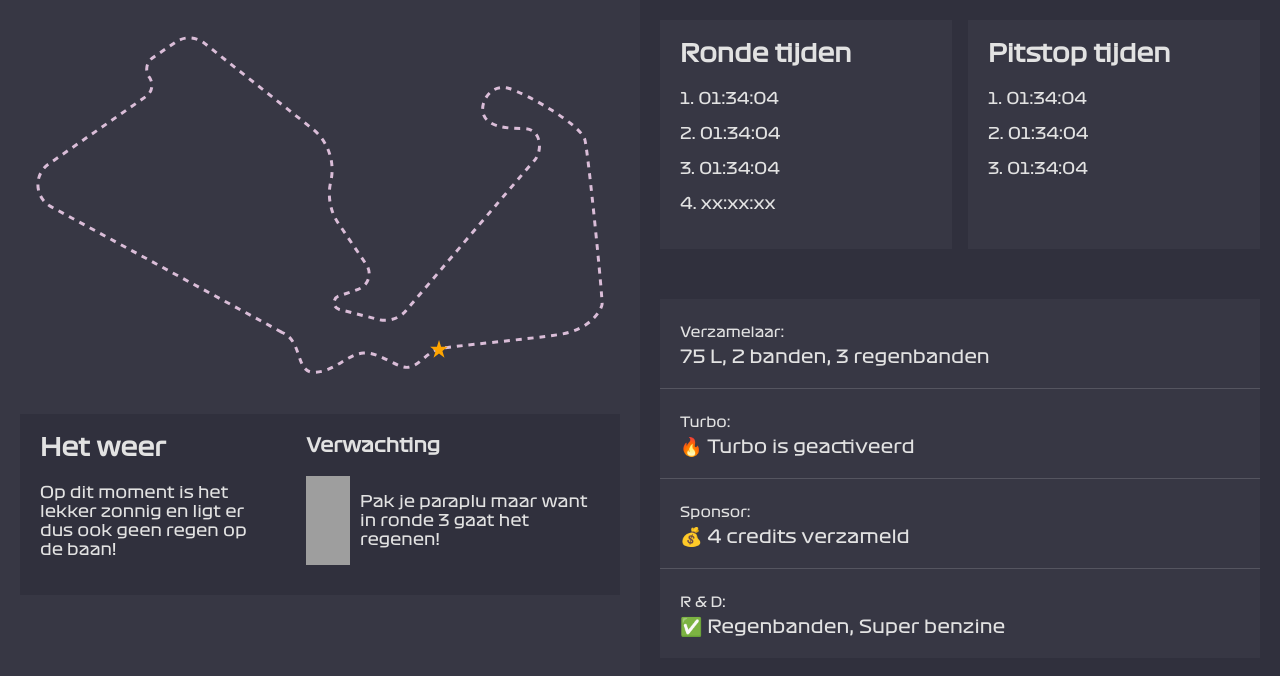
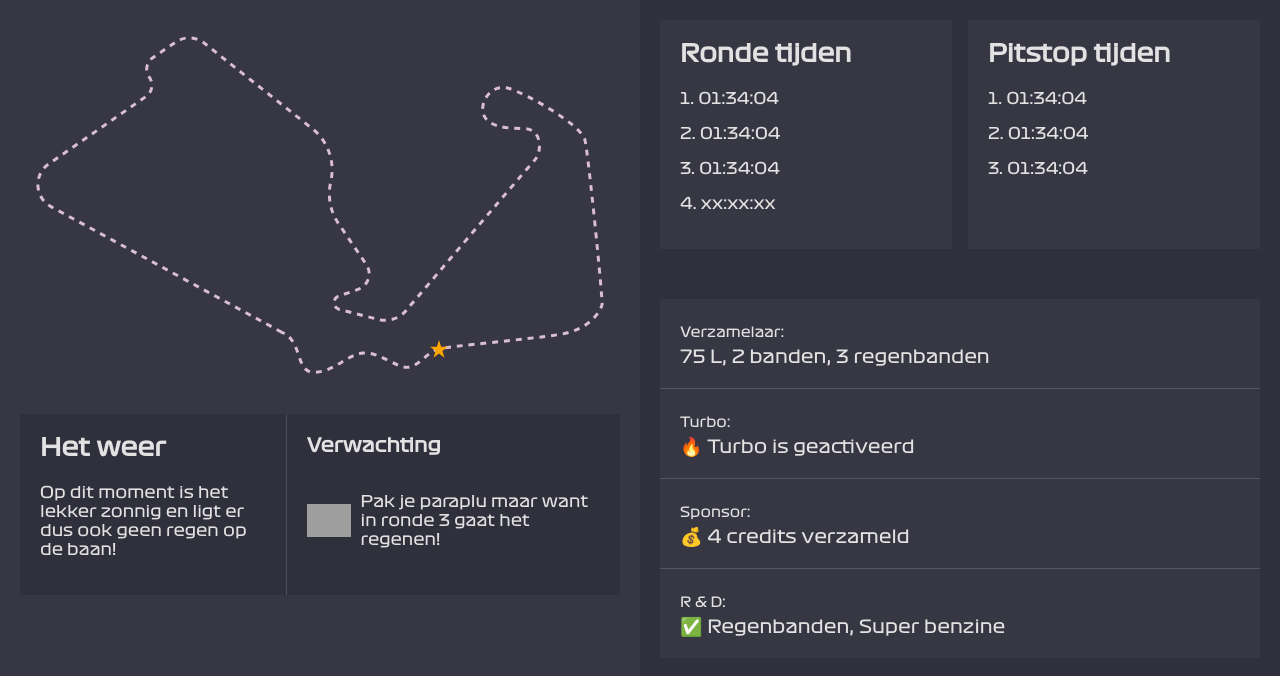
Before and after one commit to perrydrums/kmar-f1, a website: page client/overview/index.html in a window 1280 px wide. Drawn offline with nearby package versions, Linux system fonts and the light colour scheme; grey boxes are pictures that could not be loaded.

Commit message:
feat(styling)

```diff
--- a/client/overview/css/style.css
+++ b/client/overview/css/style.css
@@ -25,26 +25,20 @@ h1, h2, h3, h4, h5, h6 {
     height: 100%;
     position: absolute;
     width: 100%;
-    /*justify-content: center;*/
-    /*align-items: center;*/
 }
 
 .leftContainer {
     width: 50%;
-    /*margin: 10px;*/
     background-color: #373744;
 }
 
 .leftTextContainer {
-    /*padding: 20px;*/
-    /*background-color: #373744;*/
     margin: 20px;
     display: flex;
 }
 
 .leftCurrentWeather {
-    /*border-bottom: 1px solid rgba(255, 255, 255, 0.15);*/
-    /*margin-bottom: 16px;*/
+    border-right: 1px solid rgba(255, 255, 255, 0.15);
     background-color: #30303d;
     padding: 20px;
 }
@@ -56,6 +50,8 @@ h1, h2, h3, h4, h5, h6 {
 
 .leftForecastInner {
     display: flex;
+    justify-content: center;
+    align-items: center;
 }
 
 .leftForecast p {
@@ -63,10 +59,7 @@ h1, h2, h3, h4, h5, h6 {
 }
 
 .outerWrapper {
-    /*width: 50%;*/
-    /*height: 250px;*/
     position: relative;
-    /*padding: 20px;*/
     margin: 30px;
 }
 
@@ -96,7 +89,6 @@ h1, h2, h3, h4, h5, h6 {
     display: flex;
     flex-wrap: wrap;
     position: relative;
-    /*height: 50%;*/
     margin: 20px;
     margin-bottom: 50px;
     justify-content: space-between;
@@ -105,18 +97,15 @@ h1, h2, h3, h4, h5, h6 {
 .gameContainer {
     padding: 20px;
     background-color: #373744;
-    /*margin: 10px;*/
     width: 42%;
 }
 
 .rightGameList {
-    /*height: 50%;*/
     display: flex;
     justify-content: center;
     align-content: center;
     margin: 20px;
     position: relative;
-    /*width: 100%;*/
 }
 
 .listContainer {
--- a/client/overview/index.html
+++ b/client/overview/index.html
@@ -26,7 +26,7 @@
                 <div class="leftForecast">
                     <h3>Verwachting</h3>
                      <div class="leftForecastInner">
-                        <img src="https://cdn0.iconfinder.com/data/icons/ecology-111/1022/clouds-512.png" width="15%" />
+                        <img src="https://cdn0.iconfinder.com/data/icons/ecology-111/1022/clouds-512.png" width="15%" height="100%"/>
                         <p>Pak je paraplu maar want in ronde 3 gaat het regenen! </p>
                     </div>
                 </div>
```
